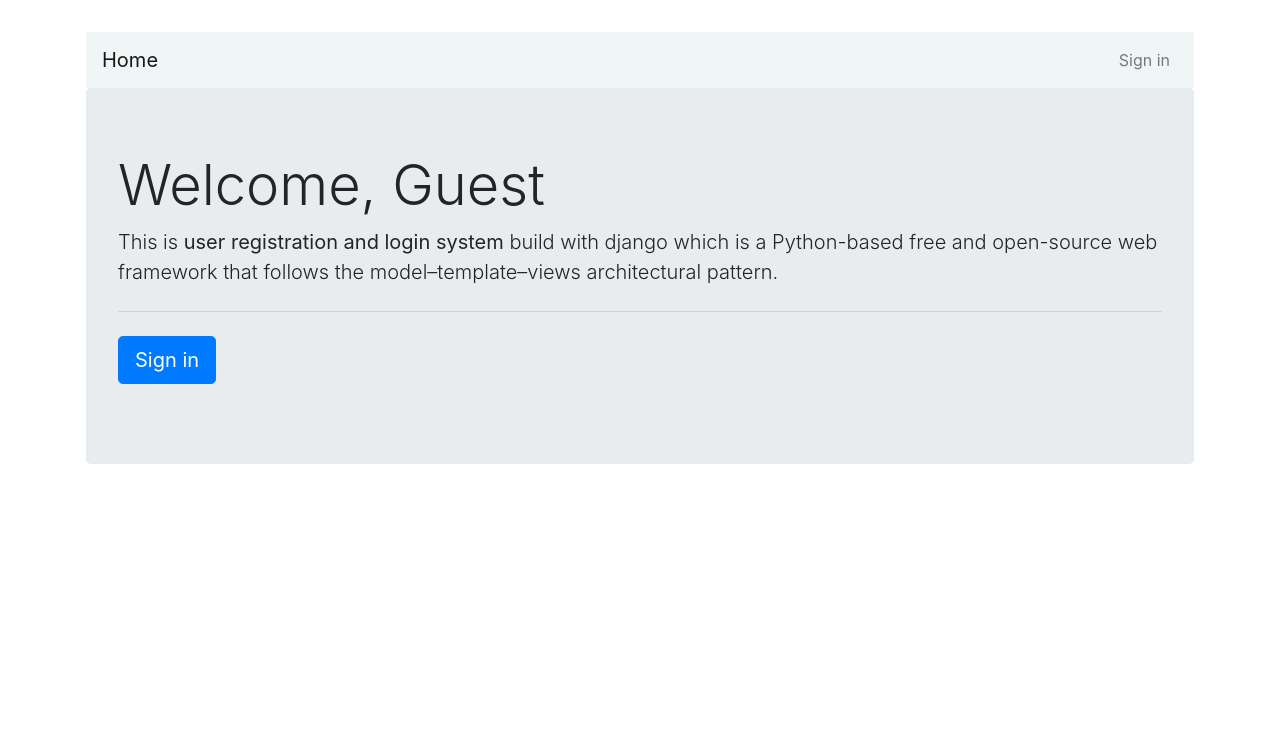
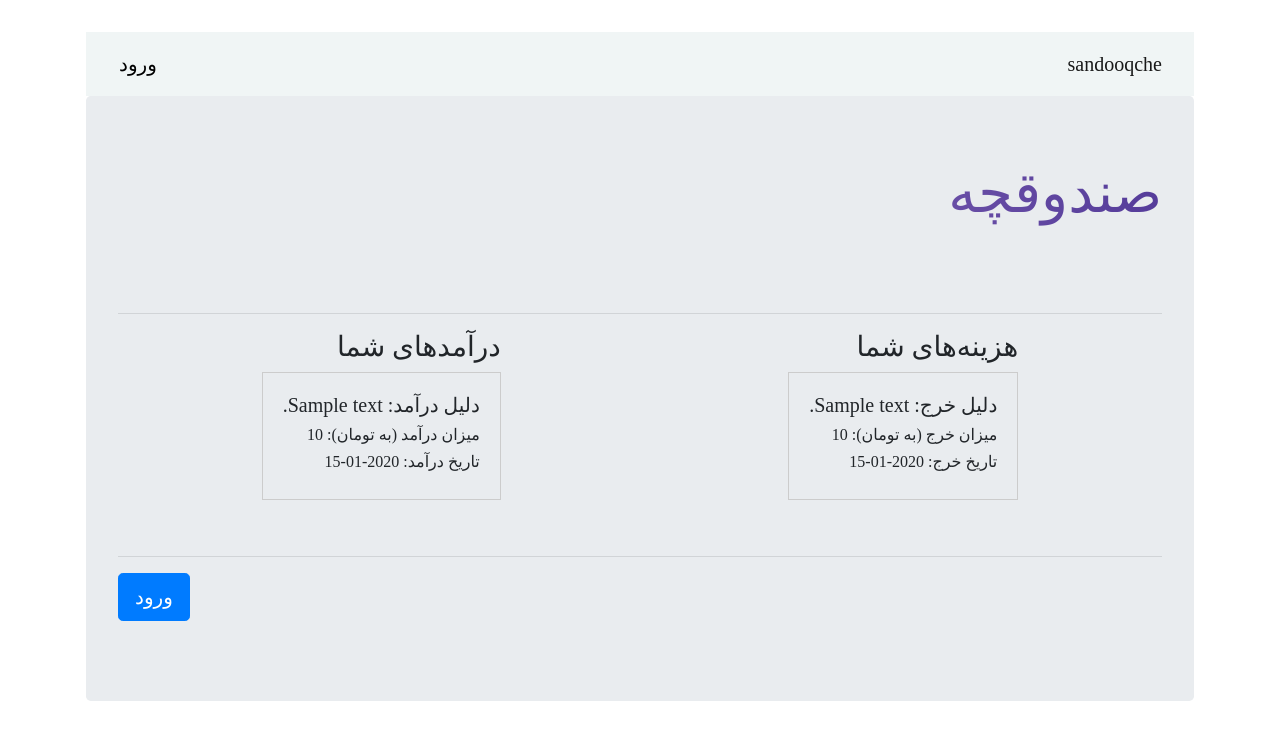
Before and after one commit to Aliasghar-Salimi/sandooqche, a Django app: template accountant/users/templates/users/home.html in a window 1280 px wide. Shown: the top 748 px of the page. Run offline with Django 3.2, Linux system fonts and the light colour scheme; the template is opened without the code that fills it: most values are stand-ins (such as "Sample title", 1, 10 or a date in 2020); some libraries are stand-ins or nearby versions; some web fonts are replaced.

Commit message:
home and logout page template changed, expenses and incomes can be shown in home page

```diff
--- /dev/null
+++ b/accountant/users/static/home/style.css
@@ -0,0 +1,42 @@
+
+body {
+    direction: rtl;
+    margin: 0;
+    font-family:"Sahel";
+    font-size: 1rem;
+    font-weight: 400;
+    line-height: 1.5;
+    color: #212529;
+    text-align: right;
+    background-color: #fff;
+}
+a {
+    color: #000000;
+}
+
+.expense-item, .income-item {
+    flex-basis: 50%;
+    padding: 20px;
+    border: 1px solid #ccc;
+    margin-bottom: 40px;
+}
+
+
+.income-expense-container {
+    display: flex;
+    align-items: baseline;
+    justify-content: space-around;
+}
+
+header h1 {
+    font-size: 70px;
+    font-weight: 600;
+    background-image: linear-gradient(to left, #553c9a, #b393d3);
+    color: transparent;
+    background-clip: text;
+    -webkit-background-clip: text;
+    padding-bottom: 70px;
+}
+.btn1 {
+    text-align: left;
+}
--- a/accountant/users/templates/users/base.html
+++ b/accountant/users/templates/users/base.html
@@ -1,5 +1,6 @@
+{% load static %}
 <!doctype html>
-<html lang="en">
+<html lang="fa">
 <head>
     <!-- Required meta tags -->
     <meta charset="utf-8">
@@ -11,6 +12,8 @@
     <!--Font awesome icons -->
 	<link rel="stylesheet" href="https://use.fontawesome.com/releases/v5.8.2/css/all.css" integrity="sha384-oS3vJWv+0UjzBfQzYUhtDYW+Pj2yciDJxpsK1OYPAYjqT085Qq/1cq5FLXAZQ7Ay" crossorigin="anonymous">
 
+  <link rel="stylesheet" href="https://cdn.jsdelivr.net/npm/sahel-font@3.4.0/dist/font-face.min.css">
+  <link rel="stylesheet" href="{% static '/home/style.css' %}">
     <title>{% block title %} {% endblock %} </title>
 </head>
 <body>
@@ -18,20 +21,18 @@
     <div class="row">
       <div class="col-md-12">
         <nav class="navbar navbar-expand-md navbar-light " style="background-color: #f0f5f5">
-          <a href="/" class="navbar-brand">Home</a>
+          <a href="/" class="navbar-brand">sandooqche</a>
             <button type="button" class="navbar-toggler" data-toggle="collapse" data-target="#navbarCollapse">
                 <span class="navbar-toggler-icon"></span>
             </button>
-            <div class="collapse navbar-collapse" id="navbarCollapse">
-                <div class="navbar-nav ml-auto">
-                  {% if user.is_authenticated %}
-                    <a href="{% url 'logout' %}" class="nav-item nav-link">Logout</a>
-                  {% else %}
-                    <a href="{% url 'login' %}" class="nav-item nav-link">Sign in</a>
-                  {% endif %}
-
-                </div>
-            </div>
+            <p class="lead">
+              <hr>
+              {% if user.is_authenticated %}
+              <a class="btn btn-lg" href="{% url 'logout' %}" role="button">خروج</a>
+              {% else %}
+                  <a class="btn btn-lg" href="{% url 'login' %}" role="button">ورود</a>
+              {% endif %}
+          </p>
         </nav>
         <!--Any flash messages pop up in any page because this is the base template-->
         {% if messages %}
--- a/accountant/users/templates/users/home.html
+++ b/accountant/users/templates/users/home.html
@@ -1,23 +1,55 @@
 {% extends "users/base.html" %}
-{% block title %} Home Page {% endblock title%}
+{% block title %} sandooqche {% endblock title%}
 {% block content %}
     <div class="jumbotron">
-        <h1 class="display-4">Welcome, {{user.first_name.title|default:'Guest'}}</h1>
+        <header>
+            <h1 class="display-4">صندوقچه</h1>
+            <hr>
+        </header>
+        <div class="income-expense-container">
+            <div>
+                {% if expenses %}
+                    <h3>هزینه‌های شما</h3>
+                    <div class="expenses-container">
+                        {% for expense in expenses %}
+                            <div class="expense-item">
+                                <h5>دلیل خرج: {{ expense.text }}</h4>
+                                <h6>میزان خرج (به تومان): {{ expense.amount }}</h5>
+                                <h6>تاریخ خرج: {{ expense.jalalitime }}</h5>
+                            </div>
+                        {% endfor %}
+                    </div>
+                {% endif %}
+            </div>
+            <div>
+                {% if incomes %}
+                    <h3>درآمدهای شما</h3>
+                    <div class="incomes-container">
+                        {% for income in incomes %}
+                            <div class="expense-item">
+                                <h5>دلیل درآمد: {{ income.text }} </h4>
+                                <h6>میزان درآمد (به تومان): {{ income.amount }}</h5>
+                                <h6>تاریخ درآمد: {{ income.jalalitime }}</h5>
+                            </div>
+                        {% endfor %}
+                    </div>
+                {% endif %}
+            </div>
+        </div>
+
+        <div class="btn1">
             <p class="lead">
-            This is <b>user registration and login system</b> build with django which is
-            a Python-based free and open-source web framework that follows the model–template–views architectural pattern.
-        </p>
-        <hr class="my-4">
-        <p class="lead">
+                <hr>
                 {% if user.is_authenticated %}
                     <form method="post" action="{% url 'logout' %}">
                         {% csrf_token %}
-                    <button class="btn btn-primary btn-lg" type="submit">logout</button>
+                        <button class="btn btn-primary btn-lg" type="submit">خروج</button>
                     </form>
                 {% else %}
-                <a class="btn btn-primary btn-lg" href="{% url 'login' %}" role="button">Sign in</a>
+                    <a class="btn btn-primary btn-lg" href="{% url 'login' %}" role="button">ورود</a>
                 {% endif %}
             </p>
         </div>
+    </div>
 
 {% endblock content %}
```
Also changed, not shown: accountant/users/templates/users/logout.html (+6 -5 lines), accountant/users/templates/users/profile.html (deleted, +0 -44 lines), accountant/users/views.py (+14 -1 lines). Lines whose indentation alone changed are shown as unchanged.
